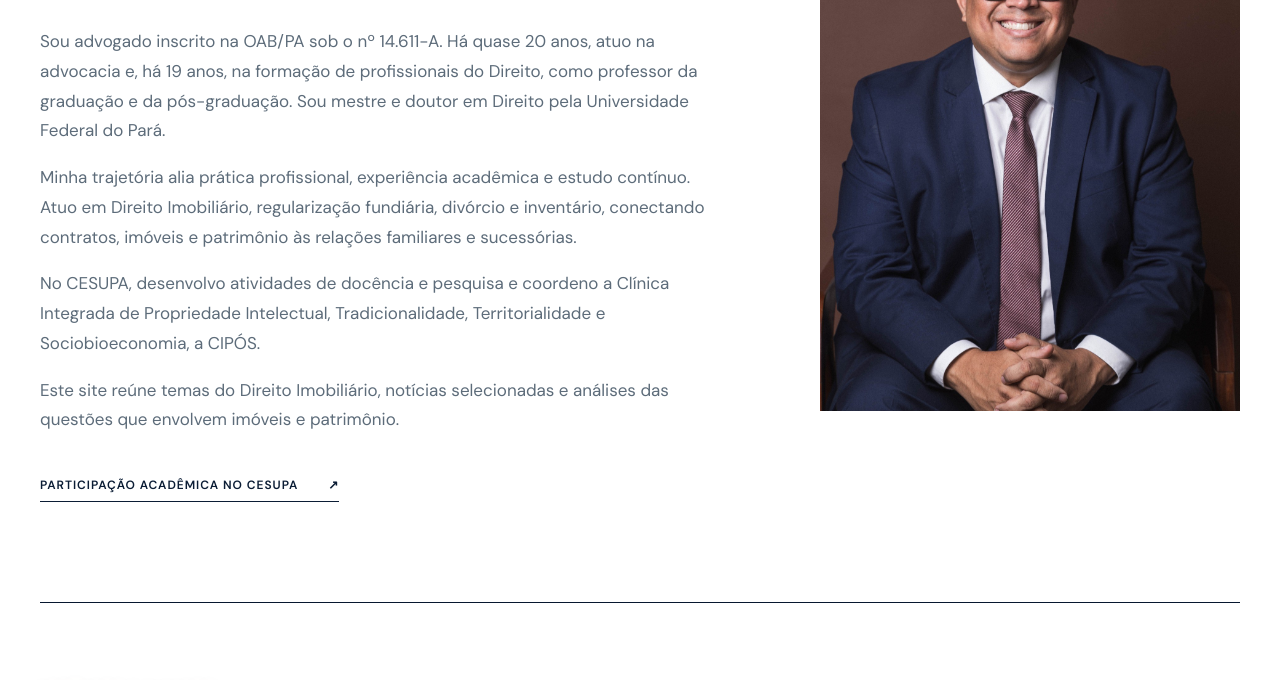
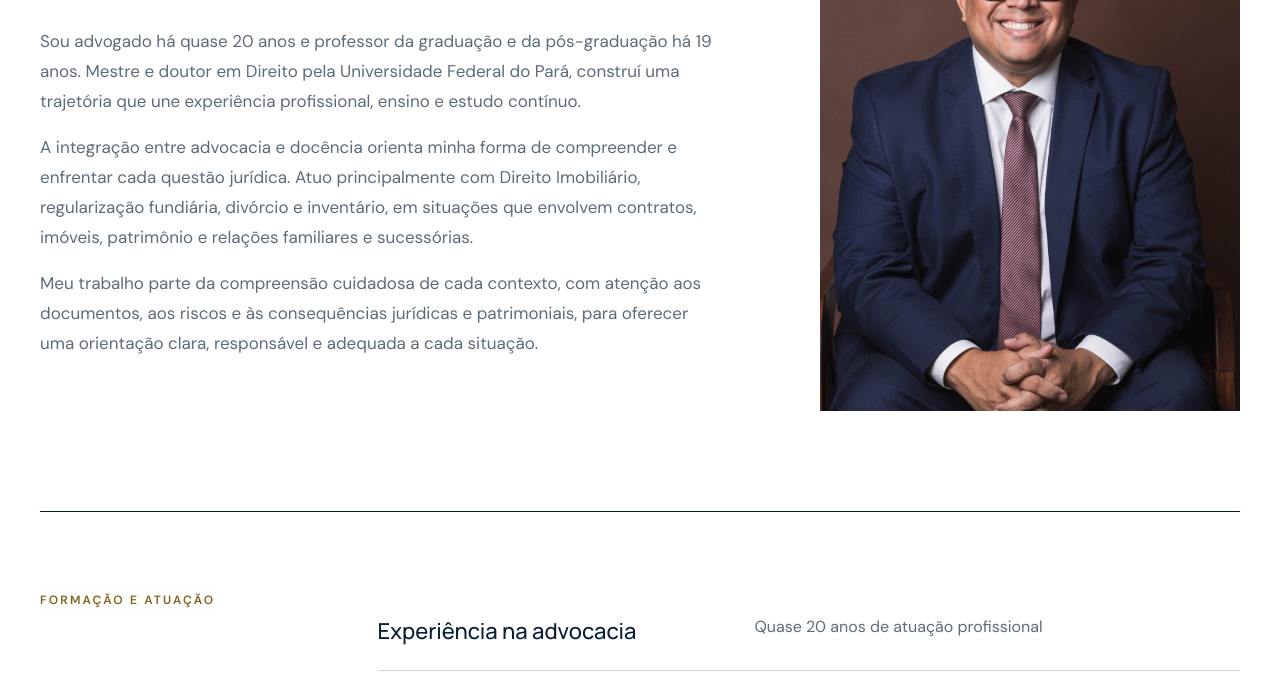
Before and after one commit to liandrofaro-rgb/entrelinhas-imobiliarias, a plain HTML site: page dist/sobre.html in a window 1280 px wide. Shown: the part 792-1472 px from the top of the page. Drawn offline with Linux system fonts and the light colour scheme.

Commit message:
Finalize biography and remove academic link

```diff
--- a/dist/sobre.html
+++ b/dist/sobre.html
@@ -47,12 +47,9 @@
 <section class="bio-layout wrap">
 <div class="bio-copy">
 <h2>Liandro Moreira<br>da Cunha Faro.</h2>
-<p>Sou advogado inscrito na OAB/PA sob o nº 14.611-A. Há quase 20 anos, atuo na advocacia e, há 19 anos, na formação de profissionais do Direito, como professor da graduação e da pós-graduação. Sou mestre e doutor em Direito pela Universidade Federal do Pará.</p>
-<p>Minha trajetória alia prática profissional, experiência acadêmica e estudo contínuo. Atuo em Direito Imobiliário, regularização fundiária, divórcio e inventário, conectando contratos, imóveis e patrimônio às relações familiares e sucessórias.</p>
-<p>No CESUPA, desenvolvo atividades de docência e pesquisa e coordeno a Clínica Integrada de Propriedade Intelectual, Tradicionalidade, Territorialidade e Sociobioeconomia, a CIPÓS.</p>
-<p>Este site reúne temas do Direito Imobiliário, notícias selecionadas e análises das questões que envolvem imóveis e patrimônio.</p>
-<a class="inline-link" href="https://www.cesupa.br/noticias/com-palestra-e-trabalhos-premiados-cesupa-integra-o-debate-do-ii-seminario-do-forum-de-seguranca-e-defesa-da-amazonia-oriental" target="_blank" rel="noopener">Participação acadêmica no CESUPA <span>↗</span>
-</a>
+<p>Sou advogado há quase 20 anos e professor da graduação e da pós-graduação há 19 anos. Mestre e doutor em Direito pela Universidade Federal do Pará, construí uma trajetória que une experiência profissional, ensino e estudo contínuo.</p>
+<p>A integração entre advocacia e docência orienta minha forma de compreender e enfrentar cada questão jurídica. Atuo principalmente com Direito Imobiliário, regularização fundiária, divórcio e inventário, em situações que envolvem contratos, imóveis, patrimônio e relações familiares e sucessórias.</p>
+<p>Meu trabalho parte da compreensão cuidadosa de cada contexto, com atenção aos documentos, aos riscos e às consequências jurídicas e patrimoniais, para oferecer uma orientação clara, responsável e adequada a cada situação.</p>
 </div>
 <figure class="bio-photo photo-frame">
 <img src="liandro-sentado.jpg" alt="Retrato profissional de Liandro Faro" width="1280" height="1920">
```
